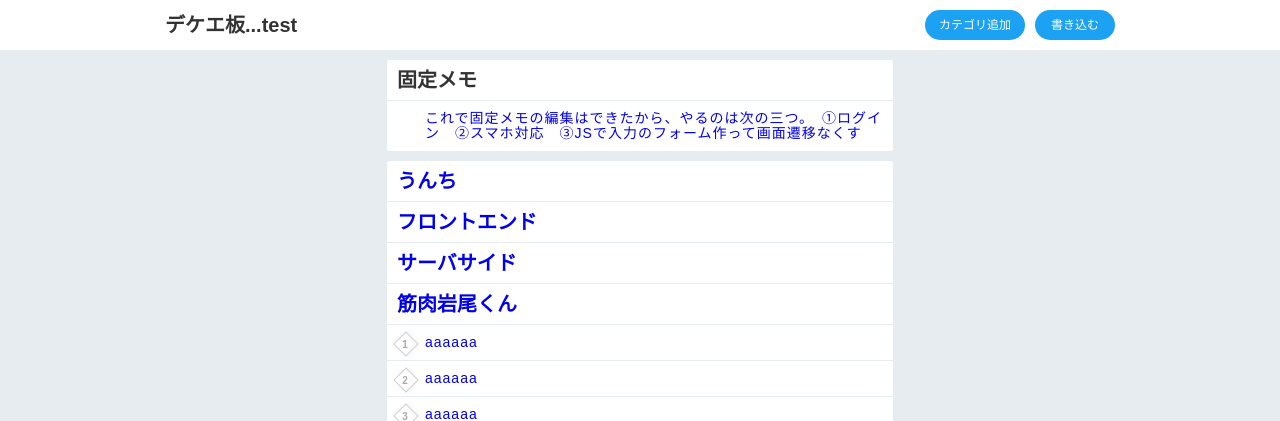
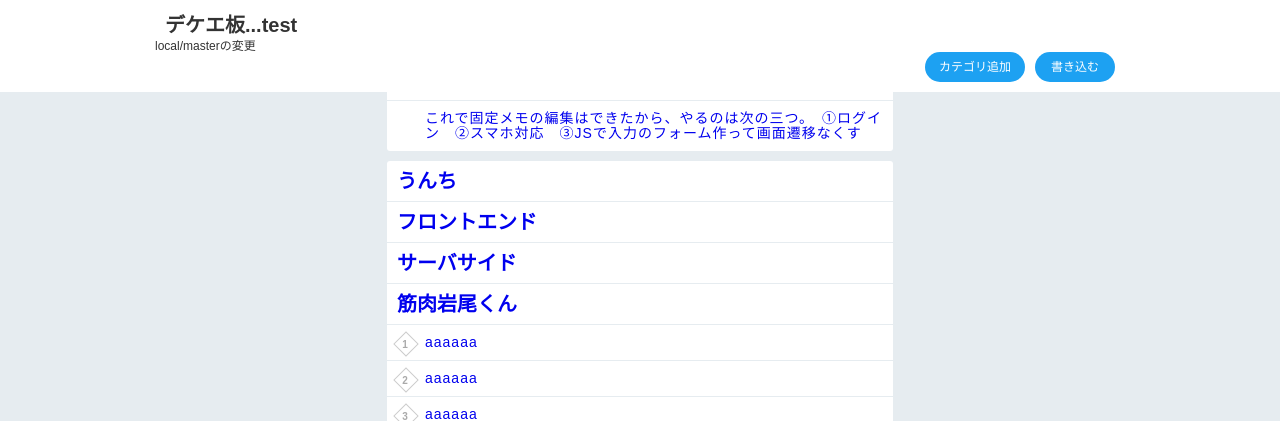
Before and after one commit to MoritaHiroki87/tryweb, a Django app: page /dekita/ in a window 1280 px wide. Shown: the top 421 px of the page. Run offline with Django 3.2, Linux system fonts and the light colour scheme; data comes from the database, SQL or seed files in the repository.

Commit message:
障害対応実施後、開発を継続してローカルに修正を反映させる。

```diff
--- a/templates/dekita/index.html
+++ b/templates/dekita/index.html
@@ -15,6 +15,7 @@
     <header class="header">
         <div class="header-wrapper clearfix">
             <h1 class="title">デケエ板...test</h1>
+            <p>local/masterの変更</p>
             <a class="todo-add" href="{% url 'dekita:add' %}">書き込む</a>
             <a class="category-add" href="{% url 'dekita:add_category' %}">カテゴリ追加</a>
         </div>
```
